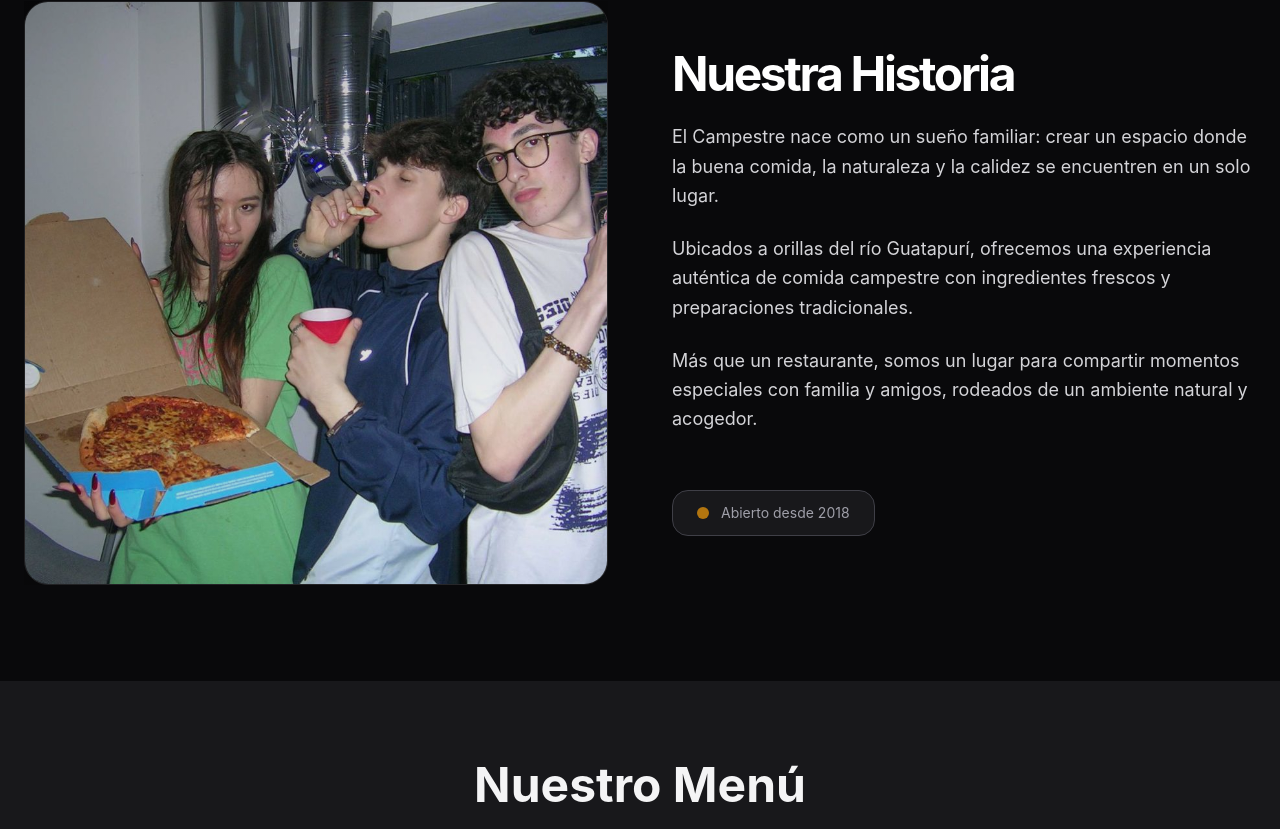
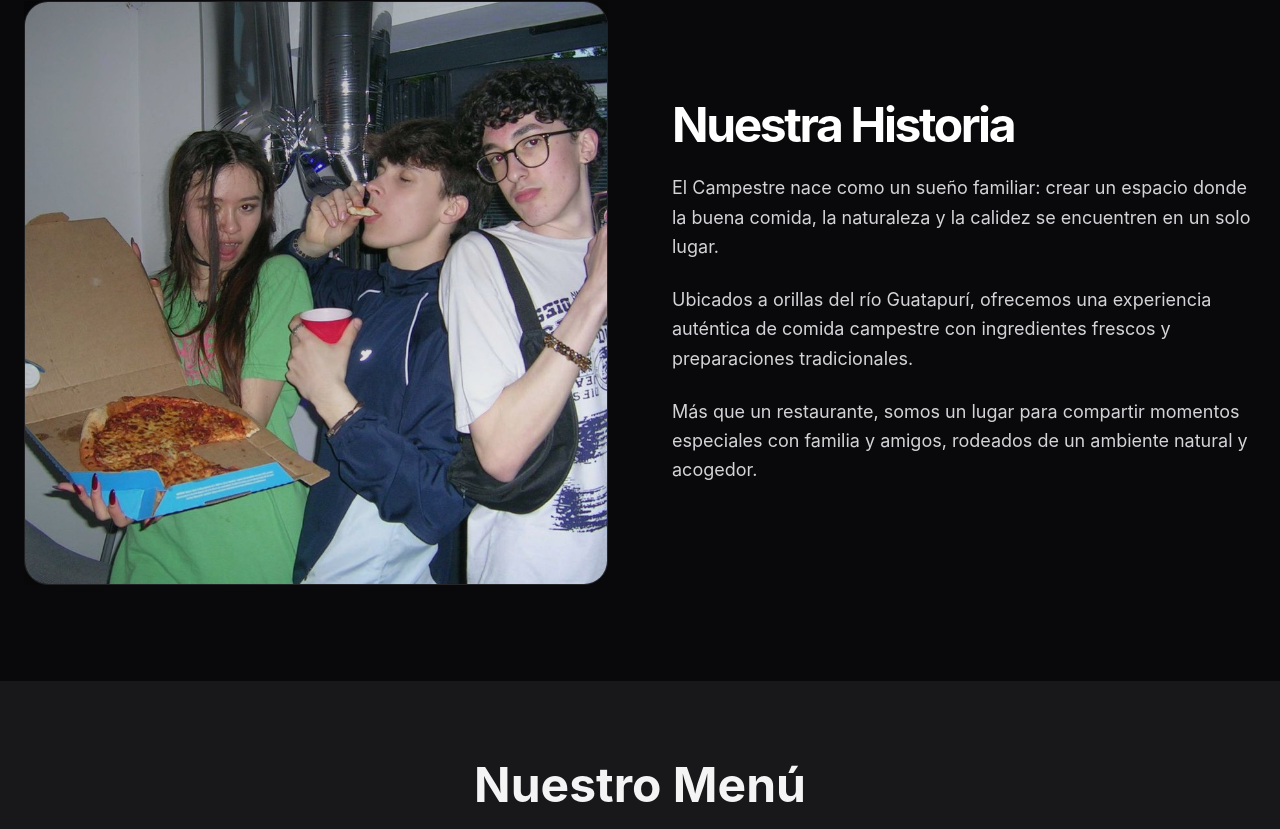
Before and after one commit to T1-ChamitoPro/campestre-web, a React (Vite) app: page / in a window 1280 px wide. Shown: the part 972-1801 px from the top of the page. Built offline with nearby package versions, Linux system fonts and the light colour scheme.

Commit message:
quite el div que indicaba cuando se abrio

```diff
--- a/src/sections/About.tsx
+++ b/src/sections/About.tsx
@@ -49,13 +49,6 @@ export default function About() {
                 </p>
               </div>
             </motion.div>
-
-            <div className="pt-6">
-              <div className="inline-flex items-center gap-3 bg-zinc-900 px-6 py-3 rounded-2xl border border-zinc-700">
-                <div className="w-3 h-3 bg-primary rounded-full animate-pulse"></div>
-                <span className="text-sm text-zinc-400">Abierto desde 2018</span>
-              </div>
-            </div>
           </div>
         </div>
       </div>
```
